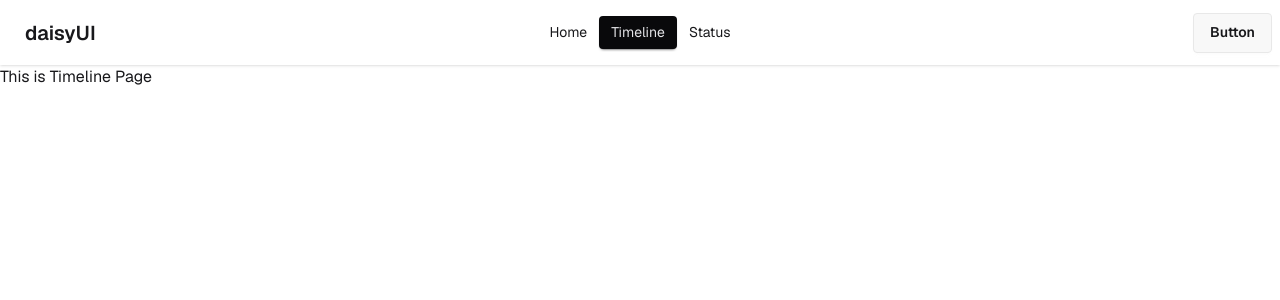
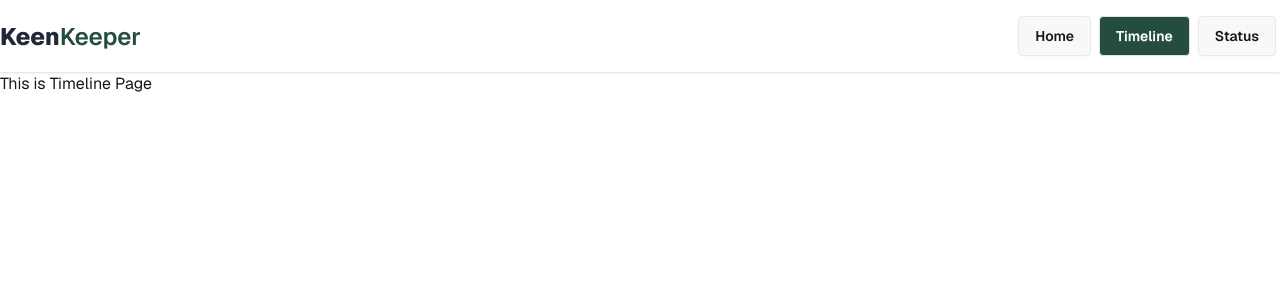
Before and after one commit to yashinn007/Keen-Keeper, a React (Vite) app: page /timeline in a window 1280 px wide. Shown: the top 300 px of the page. Built offline with nearby package versions, Linux system fonts and the light colour scheme.

Commit message:
Navbar created

```diff
--- a/src/components/shared/Navbar.jsx
+++ /dev/null
@@ -1,61 +0,0 @@
-import { NavLink } from "react-router";
-
-const Navbar = () => {
-  const links = (
-    <>
-      <li>
-        <NavLink to="/">Home</NavLink>
-      </li>
-      <li>
-        <NavLink to="/timeline">Timeline</NavLink>
-      </li>
-      <li>
-        <NavLink to="/status">Status</NavLink>
-      </li>
-    </>
-  );
-
-  return (
-    <nav className="bg-base-100 shadow-sm geist">
-      <div className="navbar container mx-auto">
-        <div className="navbar-start">
-          <div className="dropdown">
-            <div tabIndex={0} role="button" className="btn btn-ghost lg:hidden">
-              <svg
-                aria-label="Menu"
-                xmlns="http://www.w3.org/2000/svg"
-                className="h-5 w-5"
-                fill="none"
-                viewBox="0 0 24 24"
-                stroke="currentColor"
-              >
-                {" "}
-                <path
-                  strokeLinecap="round"
-                  strokeLinejoin="round"
-                  strokeWidth="2"
-                  d="M4 6h16M4 12h8m-8 6h16"
-                />{" "}
-              </svg>
-            </div>
-            <ul
-              tabIndex={-1}
-              className="menu menu-sm dropdown-content bg-base-100 rounded-box z-1 mt-3 w-52 p-2 shadow"
-            >
-              {links}
-            </ul>
-          </div>
-          <a className="btn btn-ghost text-xl">daisyUI</a>
-        </div>
-        <div className="navbar-center hidden lg:flex">
-          <ul className="menu menu-horizontal px-1">{links}</ul>
-        </div>
-        <div className="navbar-end">
-          <a className="btn">Button</a>
-        </div>
-      </div>
-    </nav>
-  );
-};
-
-export default Navbar;
--- /dev/null
+++ b/src/components/shared/navbar/MyNavLinks.jsx
@@ -0,0 +1,16 @@
+import { NavLink } from "react-router";
+
+const MyNavLink = ({ to, children }) => {
+  return (
+    <NavLink
+      to={to}
+      className={({ isActive }) =>
+        `btn ${isActive ? "text-white bg-[#244d3fFF]" : ""}`
+      }
+    >
+      {children}
+    </NavLink>
+  );
+};
+
+export default MyNavLink;
--- /dev/null
+++ b/src/components/shared/navbar/Navbar.jsx
@@ -0,0 +1,73 @@
+import { Link } from "react-router";
+import Logo from "../../../assets/images/logo.png";
+import MyNavLink from "./MyNavLinks";
+
+const Navbar = () => {
+  const links = (
+    <>
+      <li>
+        <MyNavLink to={"/"}>Home</MyNavLink>
+      </li>
+      <li>
+        <MyNavLink to="/timeline">Timeline</MyNavLink>
+      </li>
+      <li>
+        <MyNavLink to="/status">Status</MyNavLink>
+      </li>
+    </>
+  );
+
+  return (
+    <nav className="bg-base-100 shadow-sm geist">
+      <div className="hidden lg:flex justify-between items-center container mx-auto h-18">
+        <Link to="/">
+          <img src={Logo} alt="Keep Keeper logo" />
+        </Link>
+        <ul className="menu-horizontal  px-1 gap-2">{links}</ul>
+      </div>
+      {/* mobile bar */}
+      <div className="lg:hidden flex justify-between items-center container mx-auto h-15">
+        <div className="dropdown">
+          <div tabIndex={0} role="button" className="btn btn-ghost">
+            <svg
+              aria-label="Menu"
+              xmlns="http://www.w3.org/2000/svg"
+              className="h-5 w-5"
+              fill="none"
+              viewBox="0 0 24 24"
+              stroke="currentColor"
+            >
+              {" "}
+              <path
+                strokeLinecap="round"
+                strokeLinejoin="round"
+                strokeWidth="2"
+                d="M4 6h16M4 12h8m-8 6h16"
+              />{" "}
+            </svg>
+          </div>
+          <ul
+            tabIndex={-1}
+            className="menu menu-sm dropdown-content bg-base-100 rounded-box z-1 mt-3  w-40 p-2 shadow gap-3"
+          >
+            <li>
+              <MyNavLink to={"/"}>Home</MyNavLink>
+            </li>
+            <li>
+              <MyNavLink to="/timeline">Timeline</MyNavLink>
+            </li>
+            <li>
+              <MyNavLink to="/status">Status</MyNavLink>
+            </li>
+          </ul>
+        </div>
+        {/* logo */}
+        <Link to="/" className="mr-5">
+          <img src={Logo} alt="Keep Keeper logo" />
+        </Link>
+      </div>
+    </nav>
+  );
+};
+
+export default Navbar;
--- a/src/rootLayout/RootLayout.jsx
+++ b/src/rootLayout/RootLayout.jsx
@@ -1,5 +1,5 @@
 import { Outlet } from "react-router";
-import Navbar from "../components/shared/Navbar";
+import Navbar from "../components/shared/navbar/Navbar";
 
 const RootLayout = () => {
   return (
```
